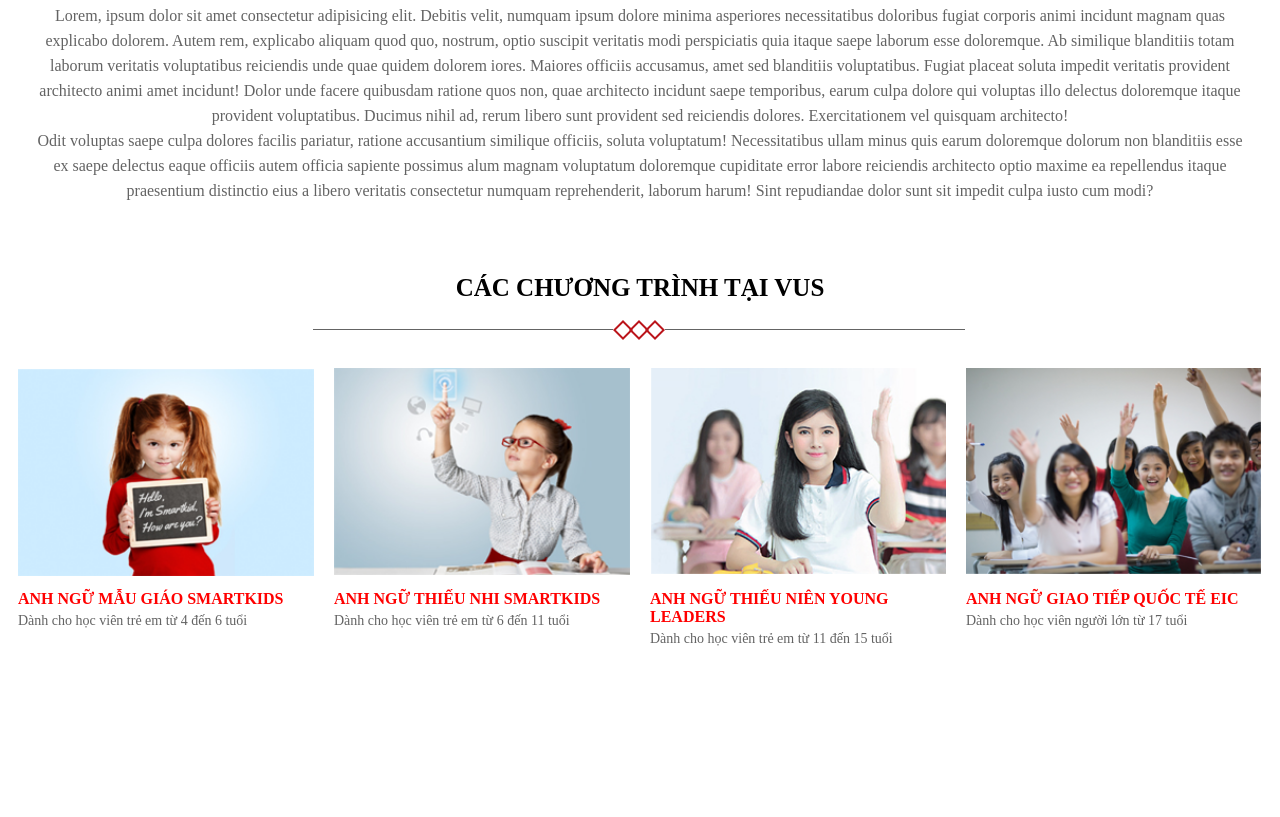
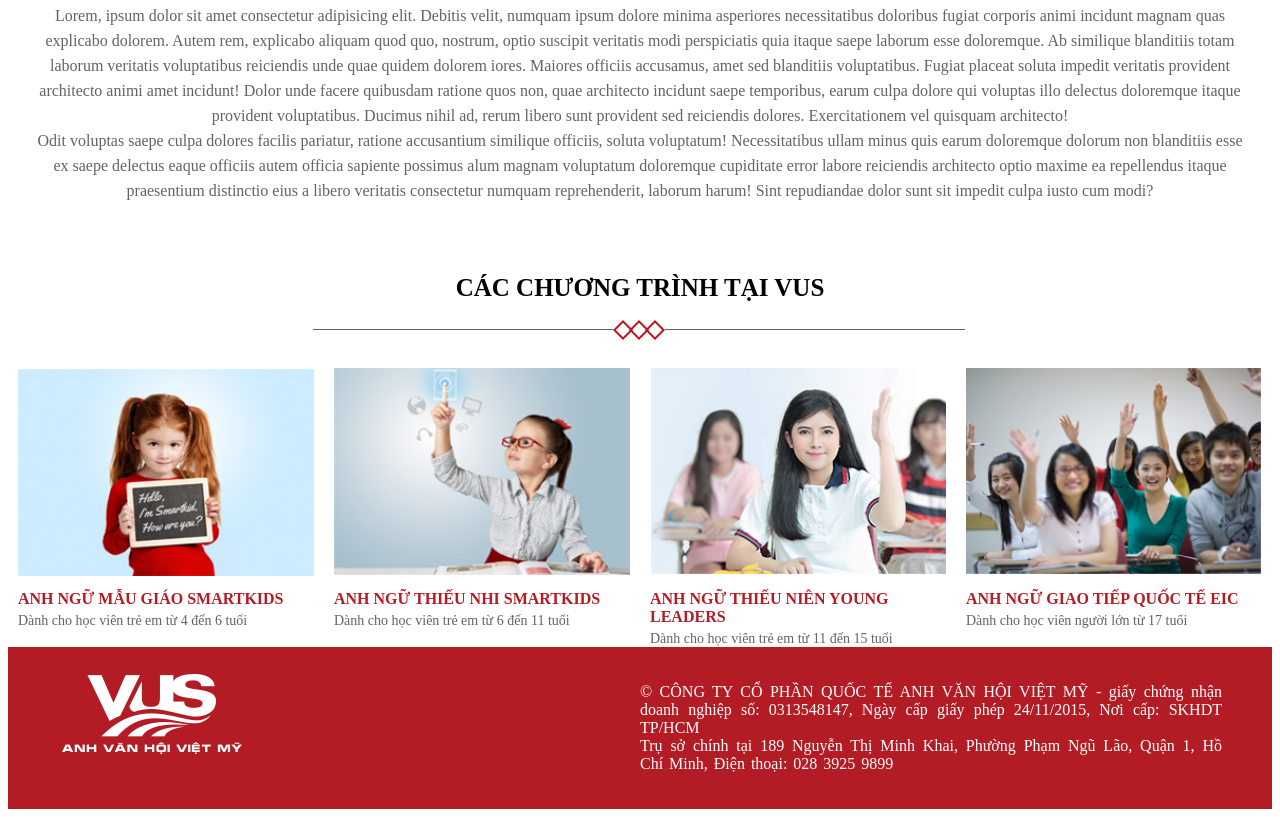
Before and after one commit to sublearn/cyber_VUS, a plain HTML site: page index.html in a window 1280 px wide. Shown: the part 844-1661 px from the top of the page. Before the commit the page ends 1499 px from the top, so only its background shows below. Drawn offline with Linux system fonts and the light colour scheme.

Commit message:
footer, program theo clip 4

```diff
--- a/css/style.css
+++ b/css/style.css
@@ -105,14 +105,41 @@ h2 {
 }
 
 .programs__item h3 {
-  color: red;
+  color: #b31c25;
   font-size: 16px;
   text-transform: uppercase;
   margin: 10px 0 5px;
 }
 
-.programs__item p{
+.programs__item p {
   color: #636363;
   margin: 0;
   font-size: 14px;
 }
+
+/* NOTE FOOTER */
+/* TODO
+  fix lại cấu trúc footer
+  repsonsive footer logo
+*/
+/* https://www.lockedownseo.com/parent-div-100-height-child-floated-elements/ */
+.footer {
+  background-color: #b31c25;
+  color: white;
+  /* Fixed */
+  /* overflow: auto; */
+  /* height: auto; */
+  padding: 20px 50px;
+}
+
+.footer img {
+  float: left;
+  /* display: inline-block; */
+}
+
+.footer p {
+  float: right;
+  width: 50%;
+  word-spacing: 2px;
+  text-align: justify;
+}
--- a/index.html
+++ b/index.html
@@ -84,7 +84,17 @@
 
     </div>
     <div class="footer">
-
+        <img src="./img/logo_footer.png" alt="footer logo">
+        <p>	&copy; CÔNG TY CỔ PHẦN QUỐC TẾ ANH VĂN HỘI VIỆT MỸ - giấy chứng nhận doanh nghiệp số: 0313548147, Ngày cấp giấy phép 24/11/2015, Nơi cấp: SKHDT TP/HCM
+        <br>
+        Trụ sở chính tại 189 Nguyễn Thị Minh Khai, Phường Phạm Ngũ Lão, Quận 1, Hồ Chí Minh, Điện thoại: 028 3925 9899
+        </p>
+        <!-- <p class="footer_address"></p> -->
+        <!-- <div class="footer__logo">
+        </div>
+        <div class="footer__content">
+        </div> -->
+        <div class="clear"></div>
     </div>
 </body>
 
```
Also changed, not shown: img/logo_footer.png (added).
